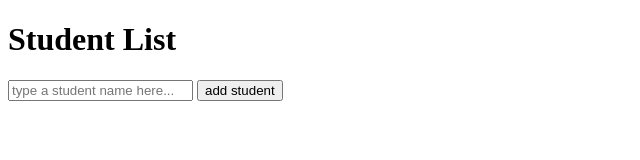
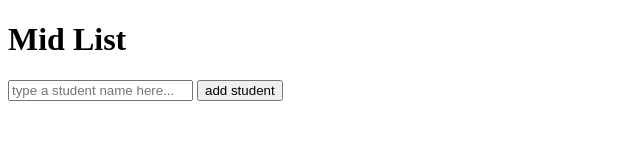
Before and after one commit to BenCorsonDVM/f25-rollbar-demo-bc, a website: page index.html in a window 1280 px wide. Shown: the whole page, without its empty margins (0-640 px from the left). Drawn offline with nearby package versions, Linux system fonts and the light colour scheme; no server answers.

Commit message:
Mid List

```diff
--- a/index.html
+++ b/index.html
@@ -9,7 +9,7 @@
 </head>
 
 <body>
-    <h1>Student List</h1>
+    <h1>Mid List</h1>
     <form>
         <input type='text' placeholder='type a student name here...' />
         <button>add student</button>
```
